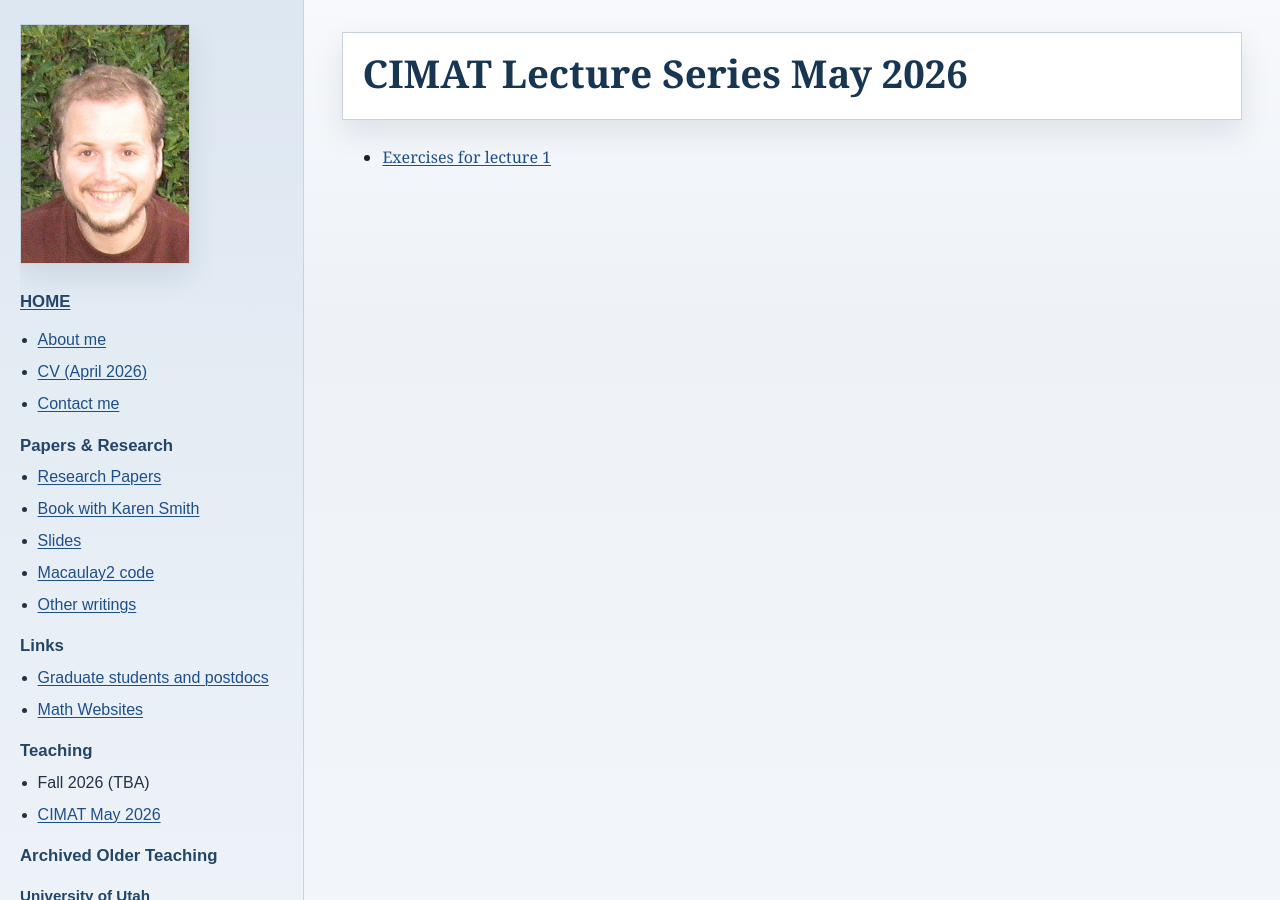
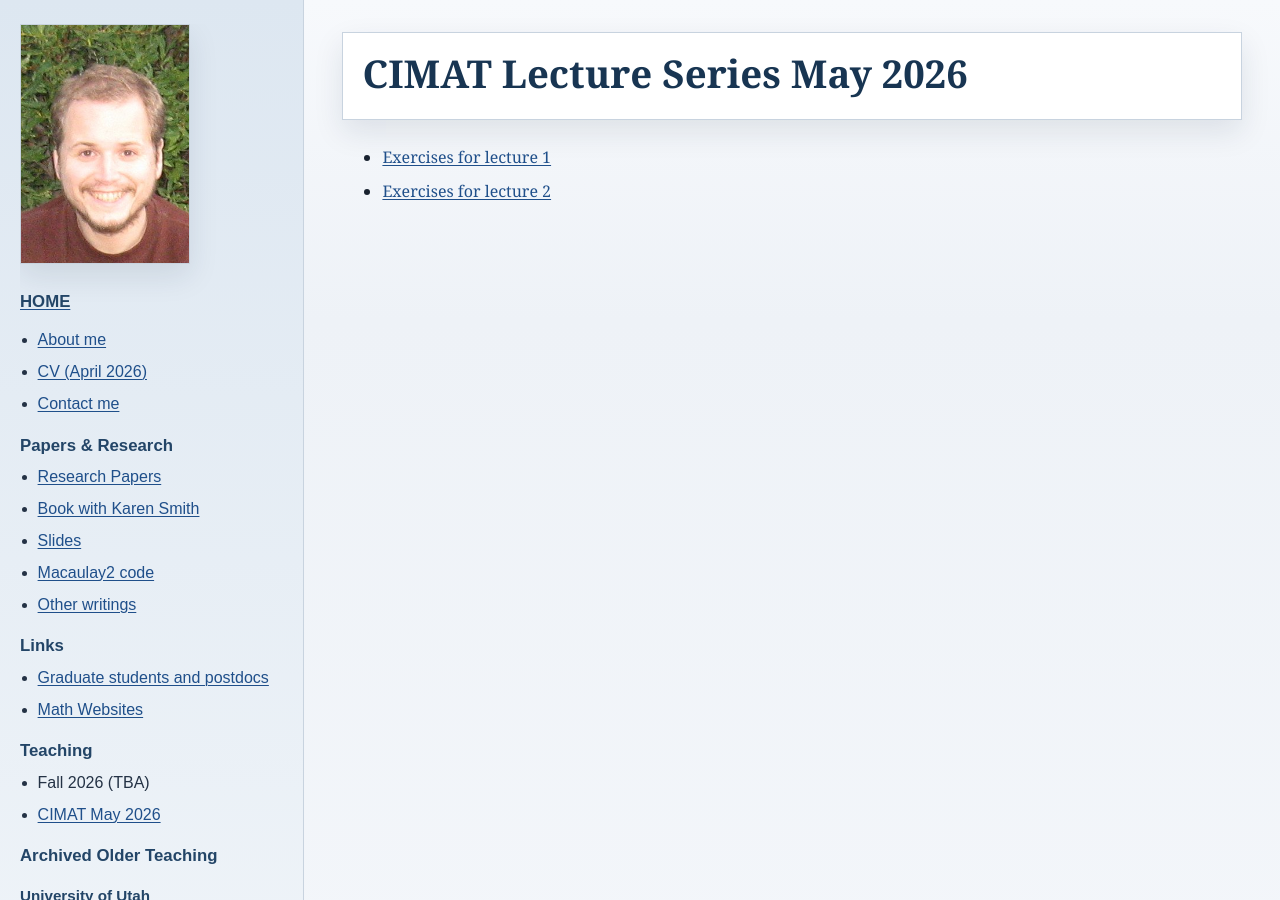
Before and after one commit to kschwede/kschwede.github.io, a Jekyll site: the page built from CIMAT2026/index.html, in a window 1280 px wide and 900 px high. Built offline with Jekyll 4.4.1, drawn with Linux system fonts in a browser that asks for light colours.

Commit message:
added more CIMAT stuff

```diff
--- a/CIMAT2026/index.html
+++ b/CIMAT2026/index.html
@@ -8,4 +8,5 @@ title: 'Math 7800 Homepage'
 
 <ul>
   <li><a href="Exercises-Lecture1.pdf">Exercises for lecture 1</a></li>
+  <li><a href="Exercises-Lecture2.pdf">Exercises for lecture 2</a></li>
 </ul>
```
Also changed, not shown: 1 other file.
